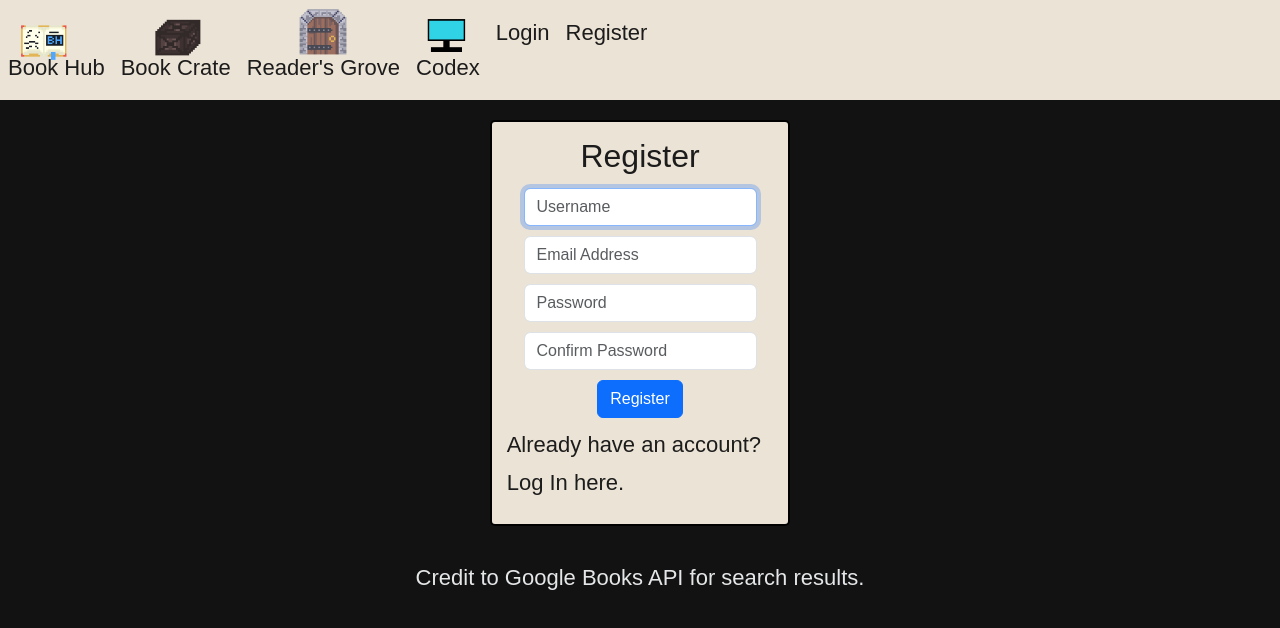
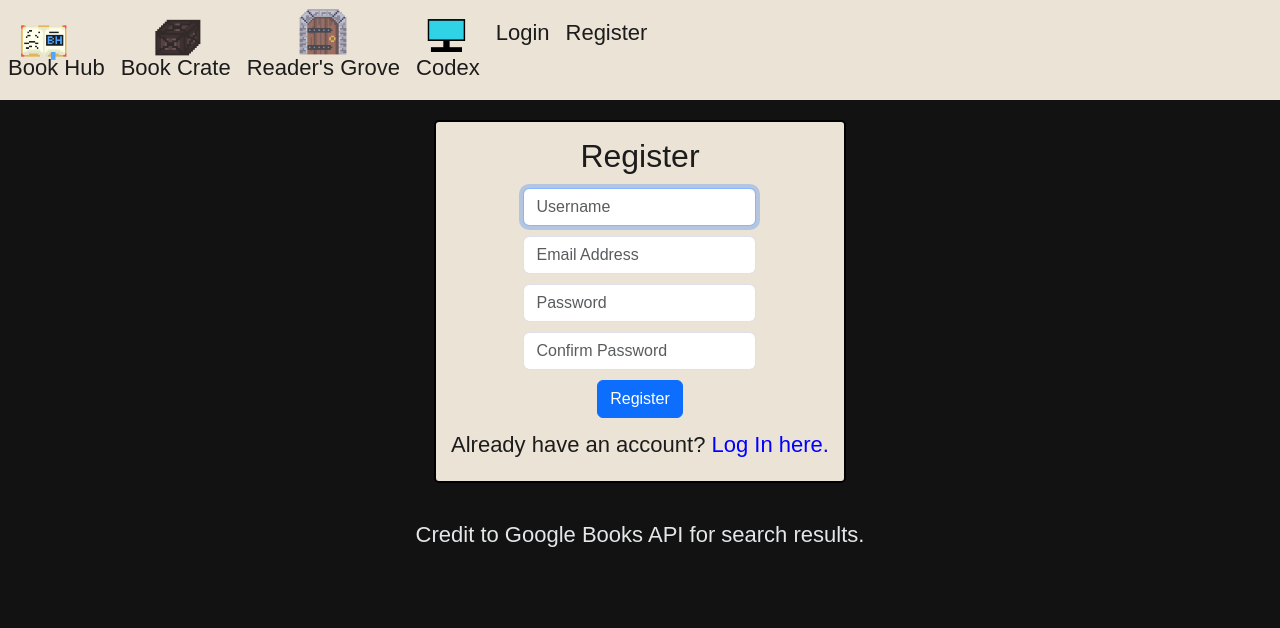
Before and after one commit to Aayan0207/Book_Hub, a React (Vite) app in the folder frontend/: page / in a window 1280 px wide. Both pictures are taken after a click on the item "Register". Shown: the top 628 px of the page. Built offline with nearby package versions, Linux system fonts and the light colour scheme; a web font is replaced by a local one.

Commit message:
Transition

```diff
--- a/frontend/src/components/Register.jsx
+++ b/frontend/src/components/Register.jsx
@@ -6,7 +6,7 @@ function Register({ setPage }) {
       <div id="register_wrapper">
         <div id="register_body_div">
           <h2>Register</h2>
-          <form action="{% url 'register' %}" method="post" id="register_form">
+          <form action="/register" method="post" id="register_form">
             <div className="form-group">
               <input
                 className="form-control"
@@ -47,8 +47,8 @@ function Register({ setPage }) {
             <input className="btn btn-primary" type="submit" value="Register" />
           </form>
           <p>
-            Already have an account? &nbsp;{" "}
-            <p onClick={() => setPage("login")}>Log In here.</p>
+            Already have an account?&nbsp;
+            <a onClick={() => setPage("login")}>Log In here.</a>
           </p>
         </div>
       </div>
```
Also changed, not shown: 1 other file (tests, documents, lock files or other folders).
